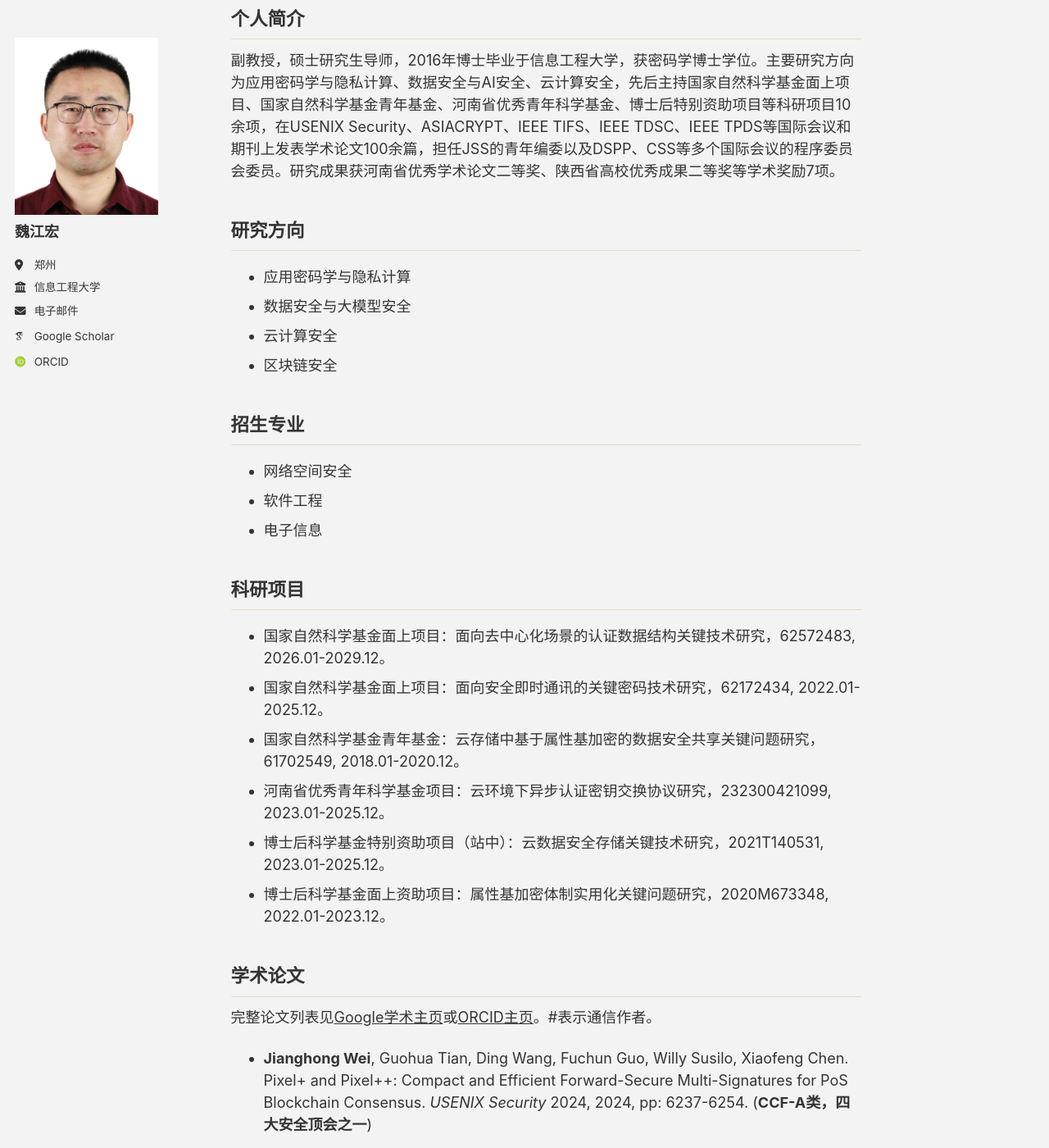
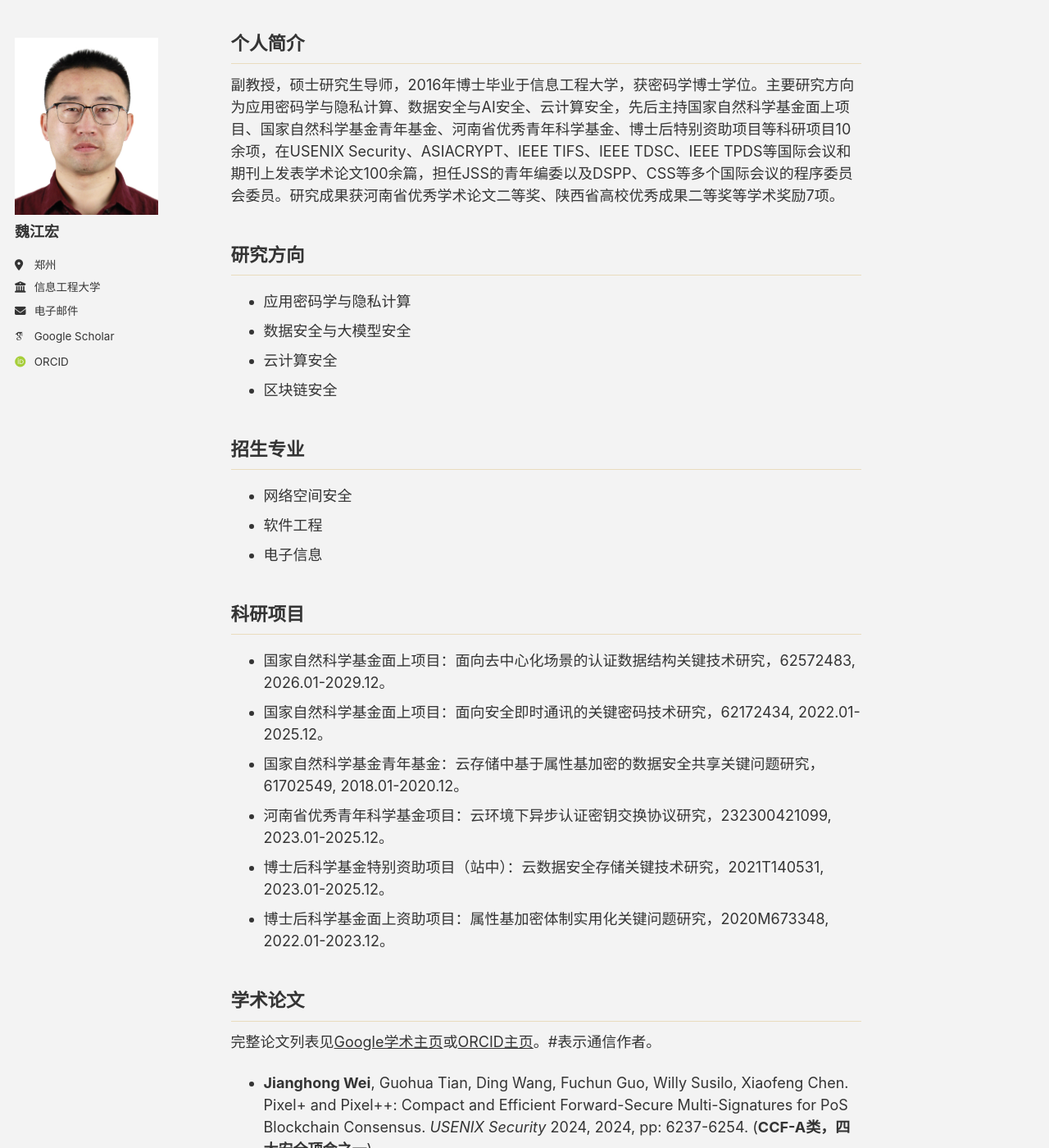
Before and after one commit to jhw-crypt/jhw-crypt.github.io, a Jekyll site: the page built from _pages/about.md, in a window 1280 px wide and 1400 px high. Shown: the whole window at 82% size. Built offline with Jekyll 4.4.1, drawn with Linux system fonts in a browser that asks for light colours; some web fonts are replaced; a script bundle is joined from its source files by our own code; library files that are not in the unit come from our copies.

Commit message:
Update main.scss

```diff
--- a/assets/css/main.scss
+++ b/assets/css/main.scss
@@ -52,7 +52,7 @@
 /* 2. 让主体内容区上移，消除顶部间距 */
 .initial-content,
 #main {
-  margin-top: -120px !important;
+  margin-top: -90px !important;
   padding-top: 0 !important;
 }
 
```
